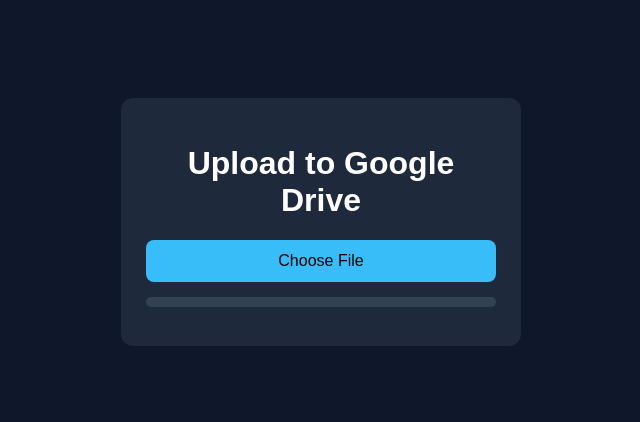
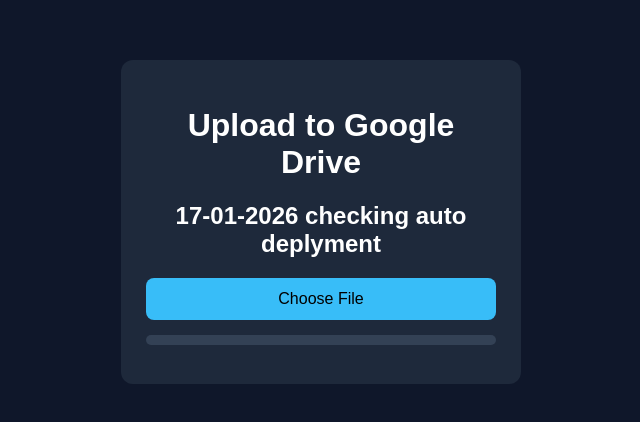
Before and after one commit to gaganm122/drive-uploader, a plain HTML site: page frontend/index.html in a window 1280 px wide. Shown: the part 178-600 px from the top of the page, without its empty margins (319-959 px from the left). Drawn offline with Linux system fonts and the light colour scheme.

Commit message:
test auto deplay

```diff
--- a/frontend/index.html
+++ b/frontend/index.html
@@ -9,6 +9,7 @@
 <body>
   <div class="container">
     <h1>Upload to Google Drive</h1>
+    <h2>17-01-2026 checking auto deplyment</h2>
 
     <input type="file" id="fileInput" hidden />
     <button id="uploadBtn">Choose File</button>
```
